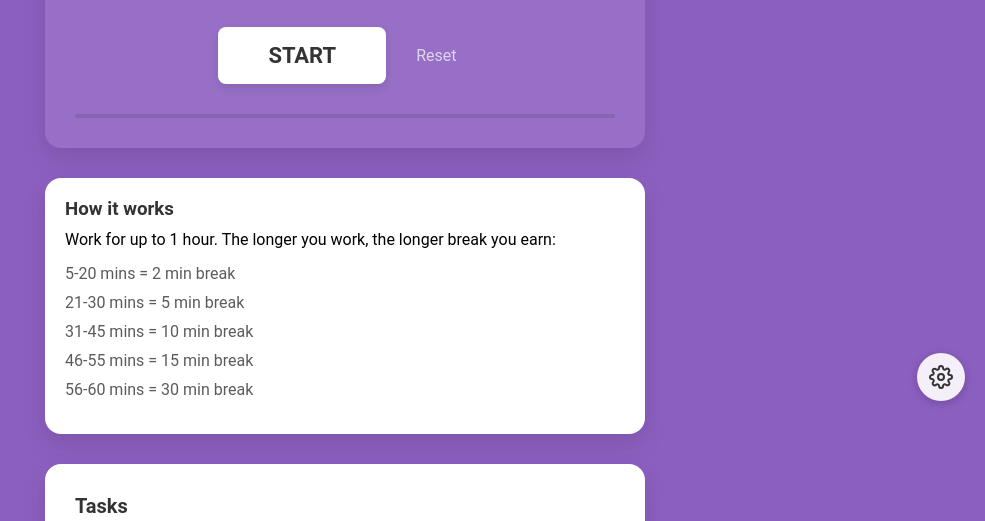
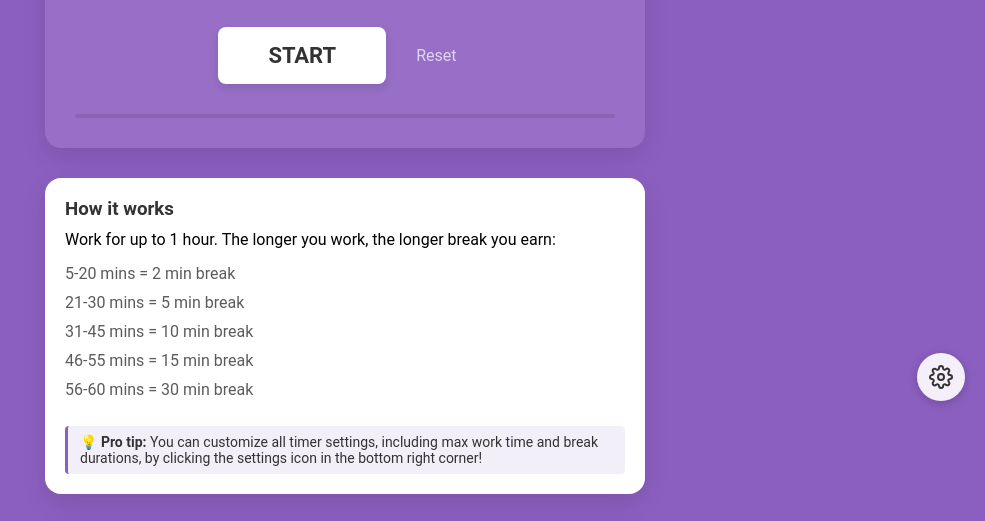
Before and after one commit to yaaabs/customodoro, a plain HTML site: page reverse.html in a window 1280 px wide. Shown: the part 379-900 px from the top of the page, without its empty margins (295-1280 px from the left). Drawn offline with Linux system fonts and the light colour scheme.

Commit message:
Added a Pro tip

```diff
--- a/css/style.css
+++ b/css/style.css
@@ -358,6 +358,16 @@ header {
   opacity: 0.8;
 }
 
+.info-box .settings-note {
+  color: var(--text-dark);
+  margin-top: 12px;
+  padding: 8px 12px;
+  background-color: rgba(139, 95, 191, 0.1);
+  border-left: 3px solid #8b5fbf;
+  border-radius: 4px;
+  font-size: 14px;
+}
+
 .footer {
   margin-top: 30px;
   text-align: center;
--- a/reverse.html
+++ b/reverse.html
@@ -46,6 +46,7 @@
           <li>46-55 mins = 15 min break</li>
           <li>56-60 mins = 30 min break</li>
         </ul>
+        <p class="settings-note">💡 <strong>Pro tip:</strong> You can customize all timer settings, including max work time and break durations, by clicking the settings icon in the bottom right corner!</p>
       </div>
     </div>
 
```
